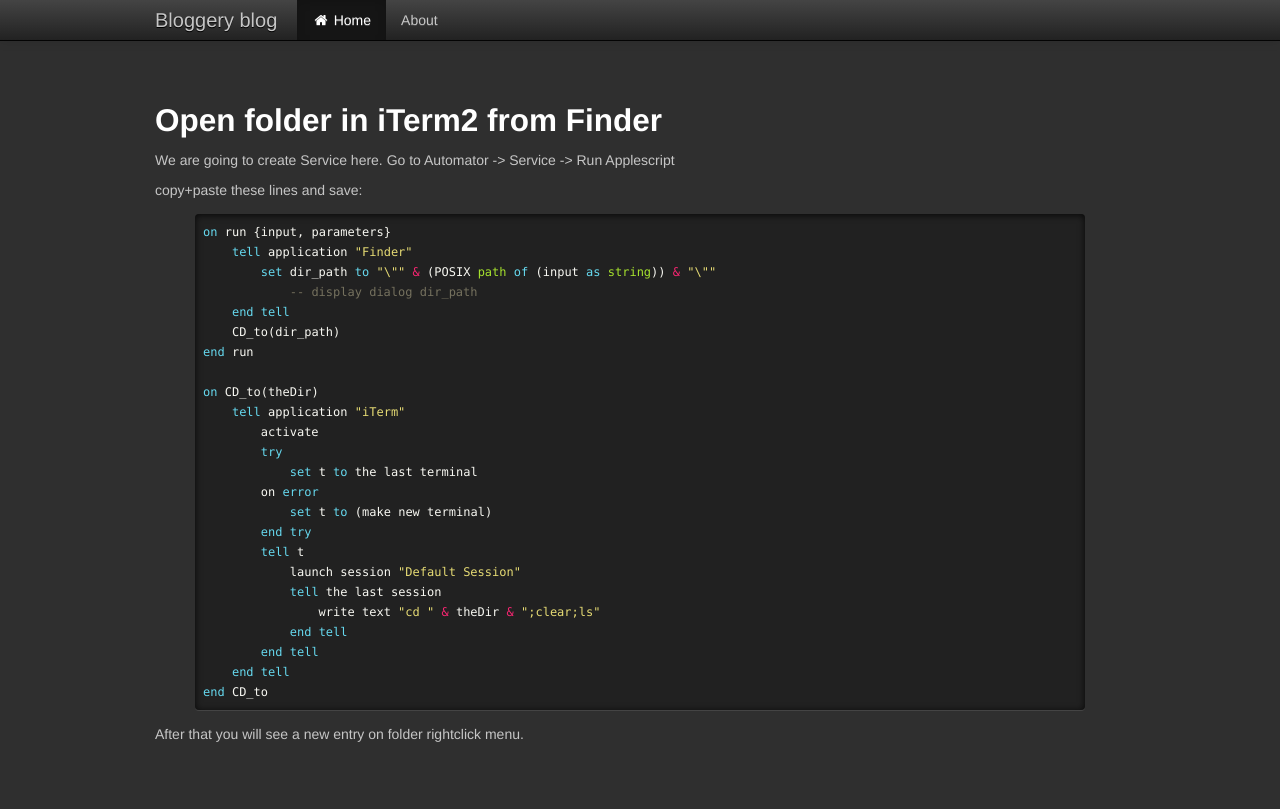
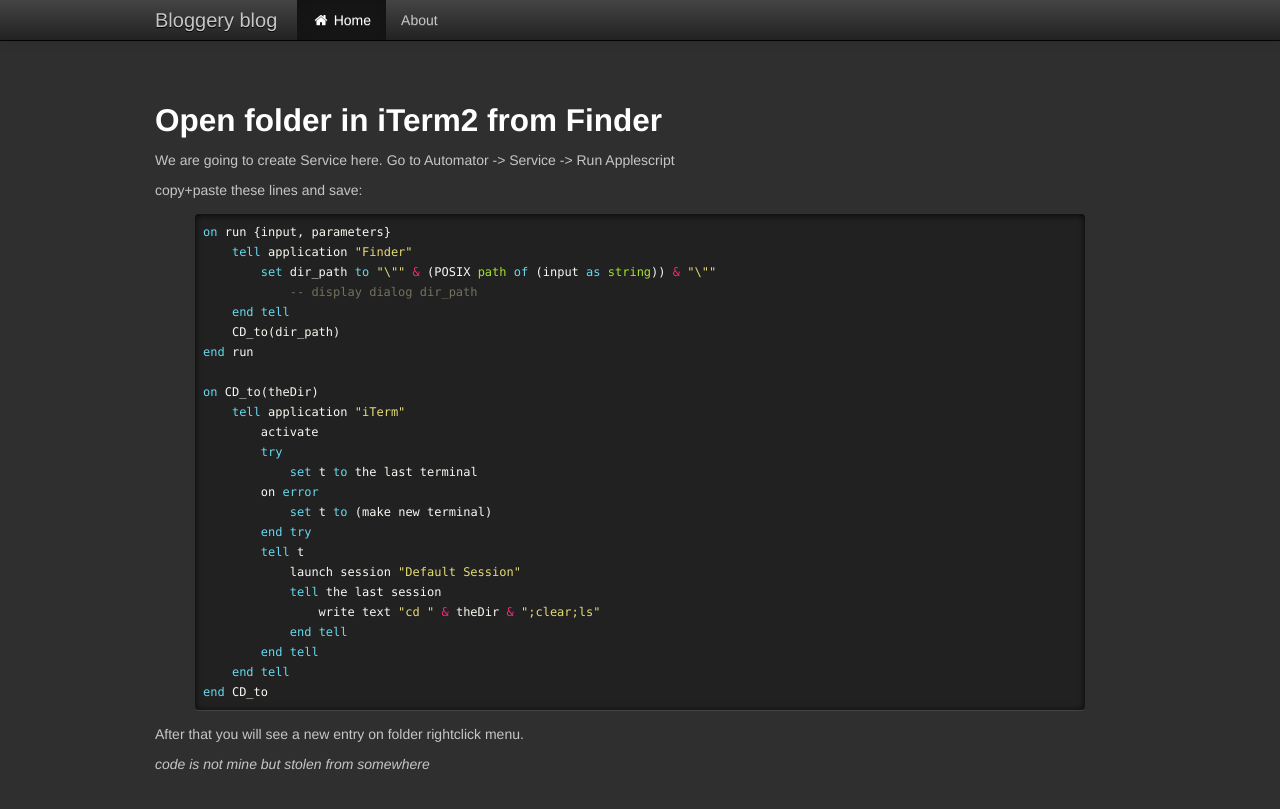
Before and after one commit to voidius/voidius.github.com, a Jekyll site: the page built from _posts/2013-03-30-open-folder-in-iterm2-from-finder.md, in a window 1280 px wide. Shown: the top 809 px of the page. Built offline with Jekyll 4.4.1, drawn with Linux system fonts in a browser that asks for light colours.

Commit message:
Update post: Open folder in iTerm2 from Finder

```diff
--- a/_posts/2013-03-30-open-folder-in-iterm2-from-finder.md
+++ b/_posts/2013-03-30-open-folder-in-iterm2-from-finder.md
@@ -34,3 +34,5 @@ end CD_to
 {% endhighlight %}
 
 After that you will see a new entry on folder rightclick menu.
+
+*code is not mine but stolen from somewhere*
```
